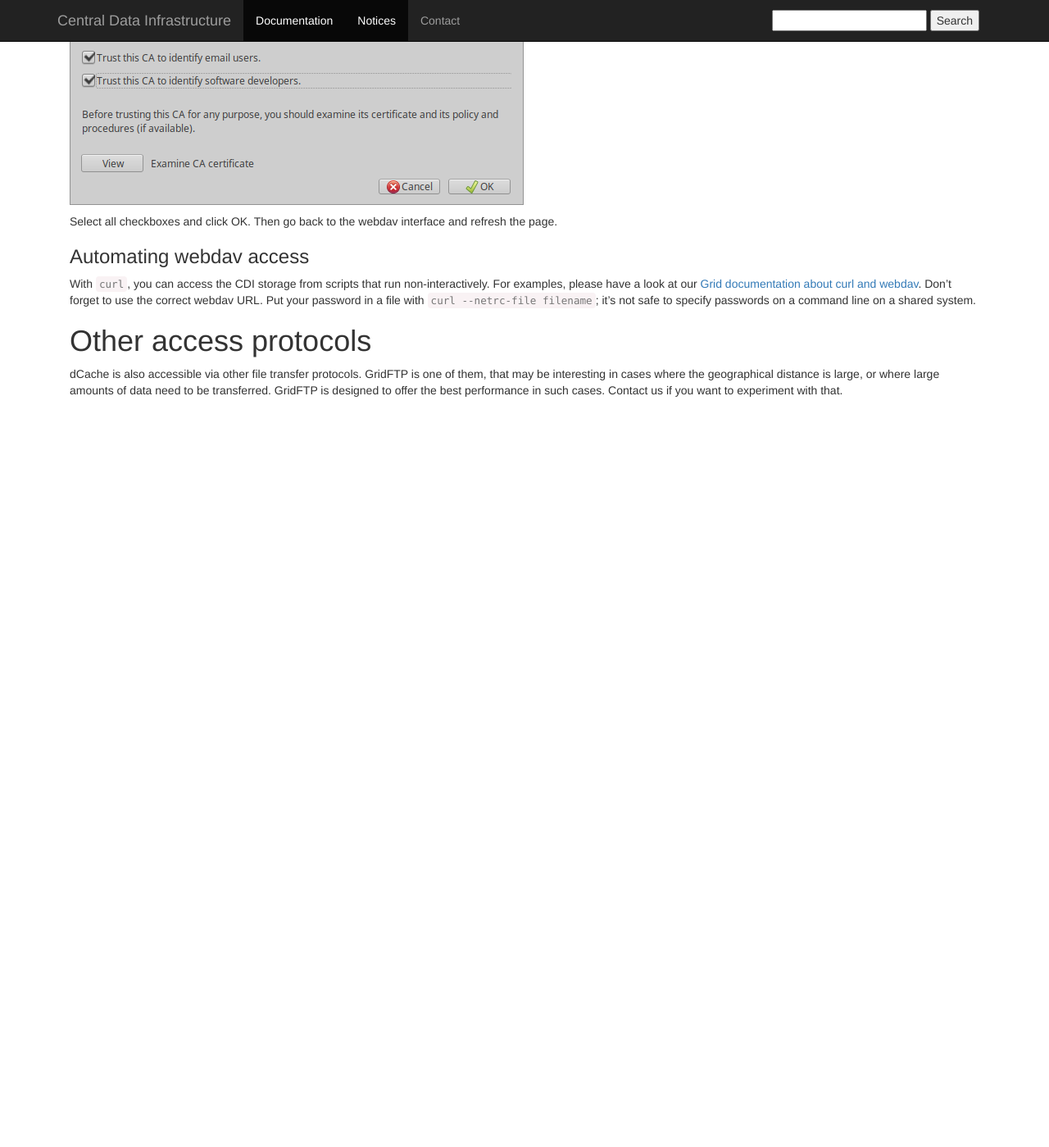
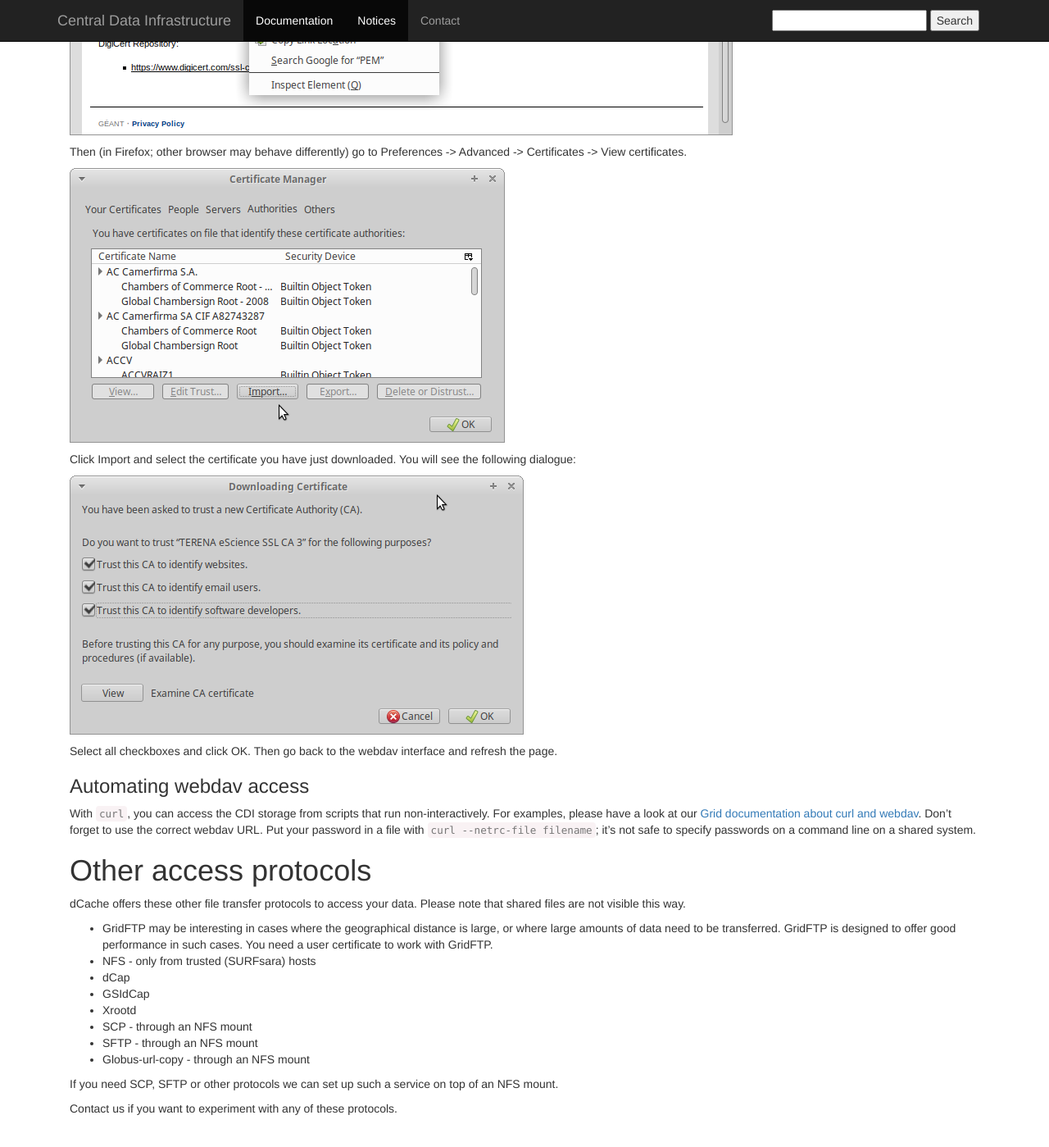
Before and after one commit to sara-nl/cdidocs, a Jekyll site: the page built from index.markdown, in a window 1280 px wide and 1400 px high, scrolled down 3474 px. Shown: the whole window at 82% size. Built offline with Jekyll 4.4.1, drawn with Linux system fonts in a browser that asks for light colours; before the commit the page ends 4010 px from its top, so only the background shows below that; some of the changed text lies outside the part shown.

Commit message:
Add list of protocols

```diff
--- a/index.markdown
+++ b/index.markdown
@@ -39,7 +39,9 @@ OwnCloud has a webdav interface that enables mounting and automated access. You
 
 There is also another webdav interface. The storage system behind ownCloud is dCache. dCache has a native webdav door, accessible at [https://pn1.cdi.surfsara.nl:8443/cdi/users/username/files/](https://pn1.cdi.surfsara.nl:8443/cdi/users/username/files/), where username is your own username. You will be asked for your username and password.
 
-The dCache webdav interface offers a better performance than the ownCloud webdav. You may want to use it if you want to upload or download large amounts of data.
+The dCache webdav interface offers a better performance than the ownCloud webdav. You may want to use it if you want to upload or download large amounts of data. The downside is that files that were shared through ownCloud are not visible through the dCache webdav interface.
+
+<a href="images/dcache-webdav-interface.png"><img src="images/dcache-webdav-interface.png" alt="dCache webdav interface" width="75%" height="75%" /></a>
 
 ### Connection not secure
 
@@ -67,4 +69,17 @@ With `curl`, you can access the CDI storage from scripts that run non-interactiv
 
 # Other access protocols
 
-dCache is also accessible via other file transfer protocols. GridFTP is one of them, that may be interesting in cases where the geographical distance is large, or where large amounts of data need to be transferred. GridFTP is designed to offer the best performance in such cases. Contact us if you want to experiment with that.
+dCache offers these other file transfer protocols to access your data. Please note that shared files are not visible this way.
+
+* GridFTP may be interesting in cases where the geographical distance is large, or where large amounts of data need to be transferred. GridFTP is designed to offer good performance in such cases. You need a user certificate to work with GridFTP.
+* NFS - only from trusted (SURFsara) hosts
+* dCap
+* GSIdCap
+* Xrootd
+* SCP - through an NFS mount
+* SFTP - through an NFS mount
+* Globus-url-copy - through an NFS mount
+
+If you need SCP, SFTP or other protocols we can set up such a service on top of an NFS mount.
+
+Contact us if you want to experiment with any of these protocols.
```
